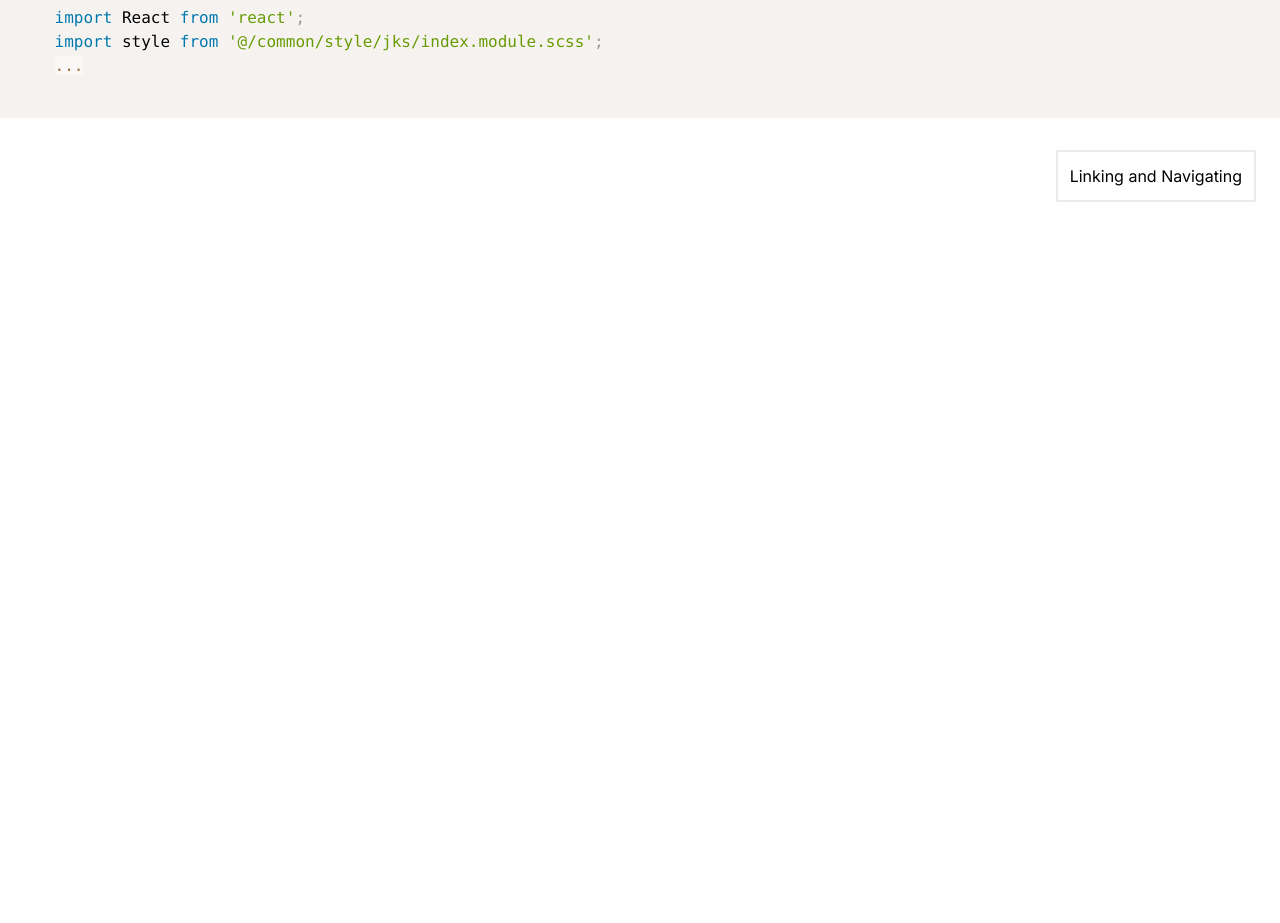
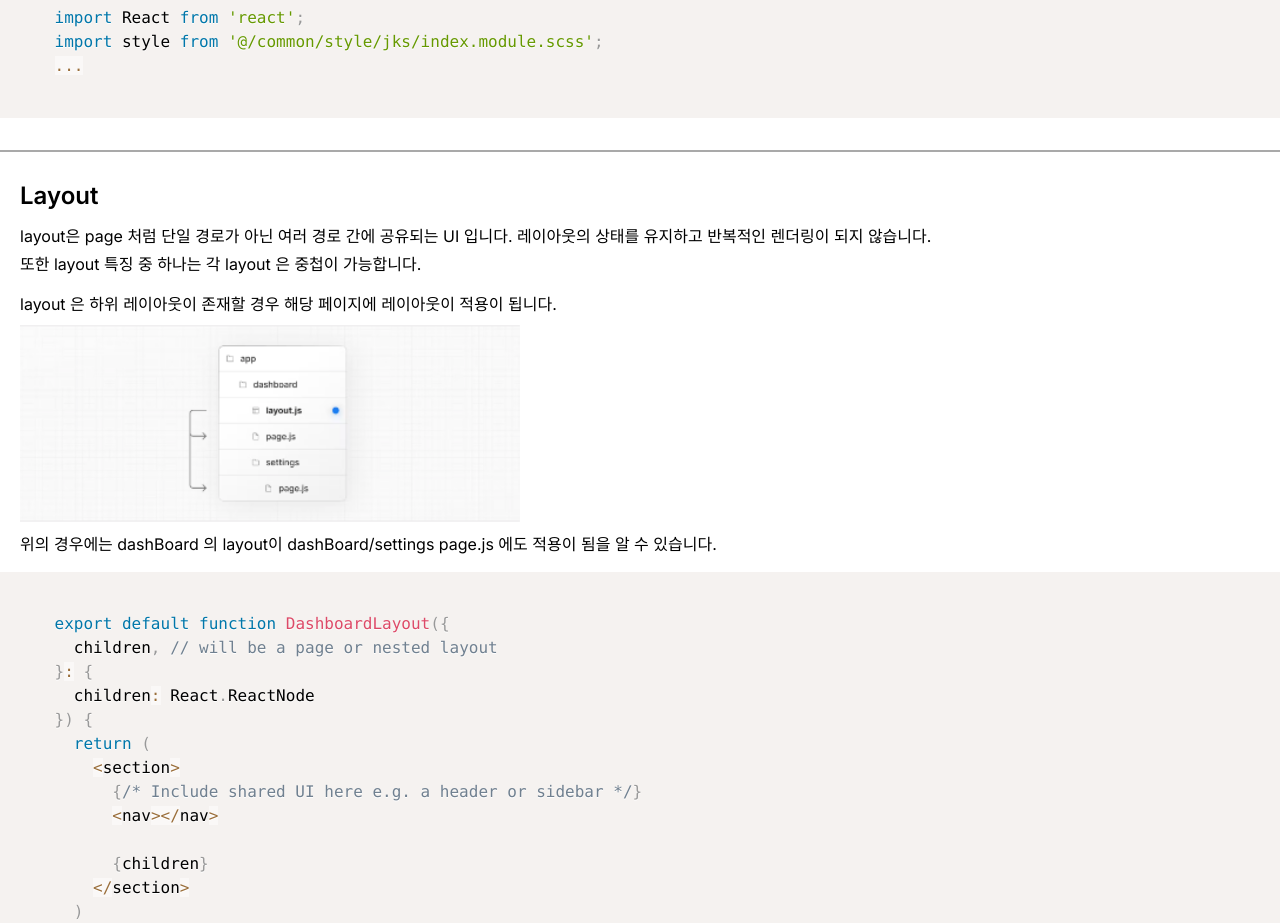
Before and after one commit to YDP-SPLOUNGE-CLUB/Next-Docs-Tutorial, a Next.js app: page /jks/page-layout in a window 1280 px wide. Shown: the part 1160-2083 px from the top of the page. Before the commit the page ends 1386 px from the top, so only its background shows below. Built offline with nearby package versions, Linux system fonts and the light colour scheme.

Commit message:
✨ Layout Page / 자료 작성

```diff
--- a/src/app/jks/page-layout/page.tsx
+++ b/src/app/jks/page-layout/page.tsx
@@ -6,6 +6,7 @@ import Image from "next/image";
 import CodeSnippet from "@/component/JKS/misc/CodeSnippet/CodeSnippet";
 import StepNavigation from "@/component/JKS/layout/StepNavigation/StepNavigation";
 import PageComponent from "@/component/JKS/misc/PageComponent/PageLayout/PageComponent";
+import LayoutComponent from "@/component/JKS/misc/PageComponent/LayoutComponent/LayoutComponent";
 
 export default function PageLayout() {
 
@@ -25,7 +26,11 @@ export default function PageLayout() {
 
   return (
     <div className={style.page}>
-      <PageComponent/>
+      <PageComponent />
+      <div>
+        <div className={style.emptyLine} />
+      </div>
+      <LayoutComponent />
       <StepNavigation nextPage={{name: 'Linking and Navigating', route: 'page-layout'}}/>
     </div>
   )
--- a/src/common/style/jks/index.module.scss
+++ b/src/common/style/jks/index.module.scss
@@ -1,7 +1,6 @@
 .page {
   display: flex;
   flex-direction: column;
-  height: 100vh;
 }
 
 .header {
--- a/src/component/JKS/misc/PageComponent/LayoutComponent/LayoutComponent.tsx
+++ b/src/component/JKS/misc/PageComponent/LayoutComponent/LayoutComponent.tsx
@@ -1,9 +1,119 @@
 import React from 'react';
 import style from '@/common/style/jks/index.module.scss';
+import Image from "next/image";
+import CodeSnippet from "@/component/JKS/misc/CodeSnippet/CodeSnippet";
 
 const LayoutComponent = () => {
+
+  const layoutCode = `
+    export default function DashboardLayout({
+      children, // will be a page or nested layout
+    }: {
+      children: React.ReactNode
+    }) {
+      return (
+        <section>
+          {/* Include shared UI here e.g. a header or sidebar */}
+          <nav></nav>
+
+          {children}
+        </section>
+      )
+    }
+  `
+
+  const rootLayoutCode = `
+    export default function RootLayout({
+      children,
+    }: {
+      children: React.ReactNode
+    }) {
+      return (
+        <html lang="en">
+          <body>
+            {/* Layout UI */}
+            <main>{children}</main>
+          </body>
+        </html>
+      )
+    }
+  `
+
   return (
     <>
+      <div className={style.header}>
+        <h1>Layout</h1>
+      </div>
+      <div className={style.content}>
+        <p>
+          layout은 page 처럼 단일 경로가 아닌 여러 경로 간에 공유되는 UI 입니다.
+          레이아웃의 상태를 유지하고 반복적인 렌더링이 되지 않습니다.
+        </p>
+        <p>
+          또한 layout 특징 중 하나는 각 layout 은 중첩이 가능합니다.
+        </p>
+        <p></p>
+        <p>layout 은 하위 레이아웃이 존재할 경우 해당 페이지에 레이아웃이 적용이 됩니다.</p>
+        <div className={style.image}>
+          <Image
+            src={'/assets/img/page_layout_3.png'}
+            alt={'page-layout image 3'}
+            layout={'fill'}
+            objectFit={'cover'}
+          />
+        </div>
+        <p>위의 경우에는 dashBoard 의 layout이 dashBoard/settings page.js 에도 적용이 됨을 알 수 있습니다.</p>
+        <div style={{height: 430}}>
+          <CodeSnippet codeString={layoutCode}/>
+        </div>
+        <p>네비게이션 같은 UI 컴포넌트를 layout 에 넣어 활용 가능합니다.</p>
+        <p>재렌더링이 안된다는 특징을 활용하여 사용자들에게 깔끔한 로딩을 제공할 수 있습니다.</p>
+        <h2>
+          루트 레이아웃
+        </h2>
+        <p>
+          루트 레이아웃은 디렉터리의 최상위 수준에서 정의되는 layout 파일입니다.
+          app 디렉터리 하위에 있는 모든 경로에 적용이 됩니다.
+        </p>
+        <p>
+          이 아이템은 필수이며 초기 HTML 을 수정할 수 있도록 html 과 body 태그를 포함 해야 합니다.
+        </p>
+        <div style={{height: 430}}>
+          <CodeSnippet codeString={rootLayoutCode}/>
+        </div>
+        <h2>
+          중첩 레이아웃
+        </h2>
+        <p>
+          또한 layout 파일은 폴더 계층 구조에 따라 중첩이 됩니다.
+        </p>
+        <p>
+          만약 dashBoard/layout.js 와, dashBoard/settings/layout.js 이 같이 존재한다면
+        </p>
+        <p>
+          Dashboard 의 layout 을 래핑 이후 내부 경로의 아이템인 settings 의 layout 을 래핑하여 보여줍니다.
+        </p>
+        <div className={style.image}>
+          <Image
+            src={'/assets/img/page_layout_4.png'}
+            alt={'page-layout image 4'}
+            layout={'fill'}
+            objectFit={'cover'}
+          />
+        </div>
+        <h2>
+          알아두면 좋은 점
+        </h2>
+        <p>
+          {`1. 루트 레이아웃에만 <html>및 <body>태그가 포함될 수 있습니다.`}
+        </p>
+        <p>
+          {`2. 파일 layout.js과 page.js 파일이 동일한 폴더에 정의되면 layout.js 가 page.js 를 래핑합니다.`}
+        </p>
+        <p>
+          3. layout 파일도 기본적으로 서버 구성요소입니다. use client 를 통해 클라이언트 구성요소로 전환 가능합니다.
+        </p>
+      </div>
     </>
   )
 }
```
Also changed, not shown: public/assets/img/page_layout_3.png (added), public/assets/img/page_layout_4.png (added).
